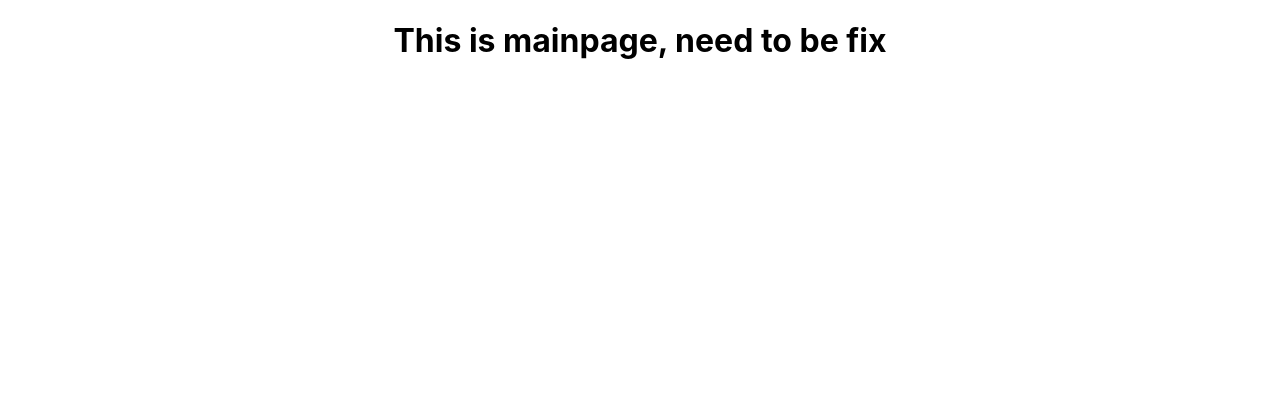
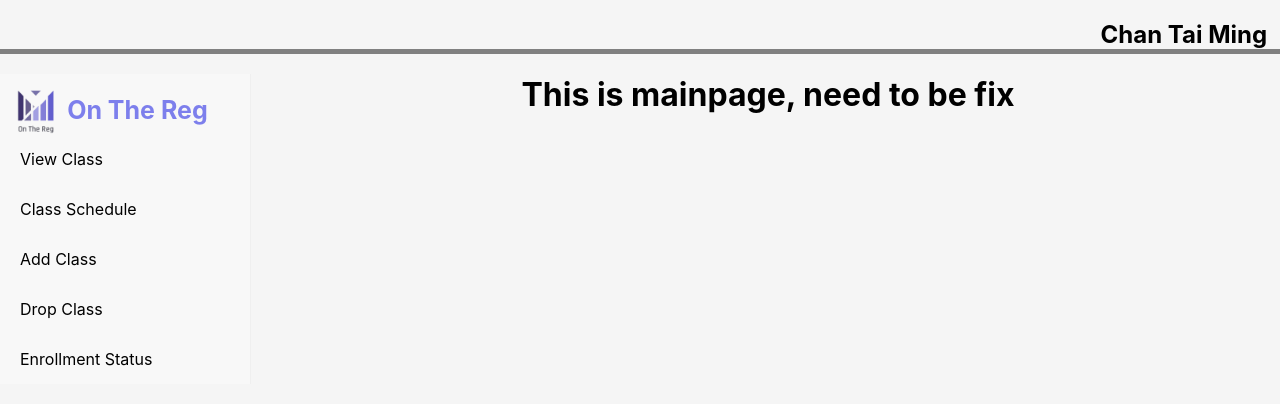
Before and after one commit to tsoikh0917/on_the_reg, a React (Create React App) app: page / in a window 1280 px wide. Shown: the top 404 px of the page. Built offline with nearby package versions, Linux system fonts and the light colour scheme.

Commit message:
some basic design on the webpage(sidebar and top bar)

```diff
--- a/package.json
+++ b/package.json
@@ -8,6 +8,7 @@
     "@testing-library/user-event": "^13.5.0",
     "react": "^18.2.0",
     "react-dom": "^18.2.0",
+    "react-pro-sidebar": "^1.0.0",
     "react-router-dom": "^6.9.0",
     "react-scripts": "^5.0.1",
     "web-vitals": "^2.1.4"
--- /dev/null
+++ b/src/components/sidebar/sidebar.css
@@ -0,0 +1,20 @@
+t1 {
+    font-Weight : 700 ;
+    font-size: 25px;
+    color : #7D7FEC;
+    padding-left: 3%;
+}
+
+.header{
+    padding-left: 5%;
+    padding-top: 5%;
+}
+.side{
+    float:left;
+}
+t2{
+    font-size: 20px;
+    margin-top: 10px;
+    padding-left: 10%;
+
+}
--- /dev/null
+++ b/src/components/sidebar/sidebar.jsx
@@ -0,0 +1,33 @@
+import React, { Component } from 'react';
+import icon from './image/icon.png'
+import { Sidebar, Menu, MenuItem  } from 'react-pro-sidebar';
+import './sidebar.css';
+class SideBar extends Component {
+    state = {  }
+
+    render() {
+        return (
+    <div style={{ display: 'flex', height: '100%' , width: '20%'}} class="side">
+
+      <Sidebar>
+      <div class='header' style={{display: 'flex', alignItems: 'center'}}>
+        <img src={icon} width="20%" />
+        <t1 >On The Reg</t1>
+
+        </div>
+        <Menu>
+          <MenuItem> View Class</MenuItem>
+          <MenuItem> Class Schedule</MenuItem>
+          <MenuItem> Add Class</MenuItem>
+          <MenuItem> Drop Class</MenuItem>
+          <MenuItem> Enrollment Status</MenuItem>
+        </Menu>
+      </Sidebar>
+      <main>
+      </main>
+    </div>
+        );
+    }
+}
+
+export default SideBar;
--- /dev/null
+++ b/src/components/sidebar/topbar.css
@@ -0,0 +1,21 @@
+.container {
+    border-bottom: 5px solid grey;
+    text-align: right;
+
+
+}
+.spacing{
+    margin-right: 2%
+}
+
+.rmstyle {
+    background: none;
+    color: inherit;
+    border: none;
+    padding: 0;
+    font: inherit;
+    cursor: pointer;
+    outline: inherit;
+    margin-right: 1%;
+
+  }
--- /dev/null
+++ b/src/components/sidebar/topbar.jsx
@@ -0,0 +1,9 @@
+import React, { Component } from 'react';
+import "./topbar.css";
+class Topbar extends Component {
+    render() {
+        return (<h2 class="container"><button class="rmstyle">Chan Tai Ming</button></h2>);
+    }
+}
+
+export default Topbar;
--- a/src/index.js
+++ b/src/index.js
@@ -4,13 +4,25 @@ import { BrowserRouter } from 'react-router-dom';
 import './index.css';
 import App from './App';
 import reportWebVitals from './reportWebVitals';
+import { ProSidebarProvider } from 'react-pro-sidebar';
+import SideBar from './components/sidebar/sidebar';
+import Topbar from './components/sidebar/topbar';
+
+
 
 const root = ReactDOM.createRoot(document.getElementById('root'));
+document.body.style.backgroundColor = "#F5F5F5";
+
 root.render(
-  <React.StrictMode>
-    <BrowserRouter>
+  <React.StrictMode >
+    <Topbar/>
+    <ProSidebarProvider>
+      <SideBar/>
+    </ProSidebarProvider>
+    <BrowserRouter >
     <App />
     </BrowserRouter>
+
 
   </React.StrictMode>
 );
```
Also changed, not shown: src/components/sidebar/image/icon.png (added), src/index.css (line endings or trailing spaces), 1 other file (tests, documents, lock files or other folders).
